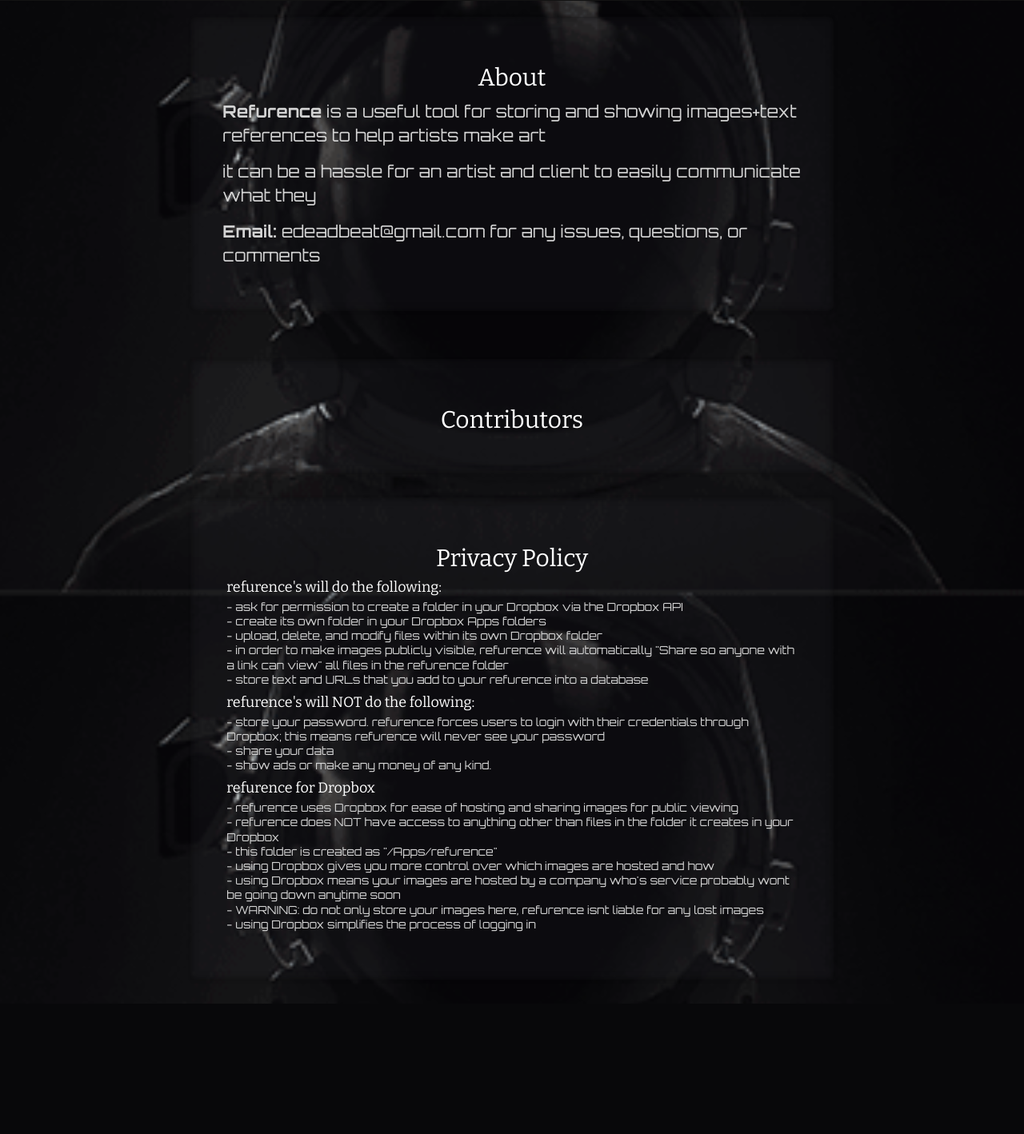
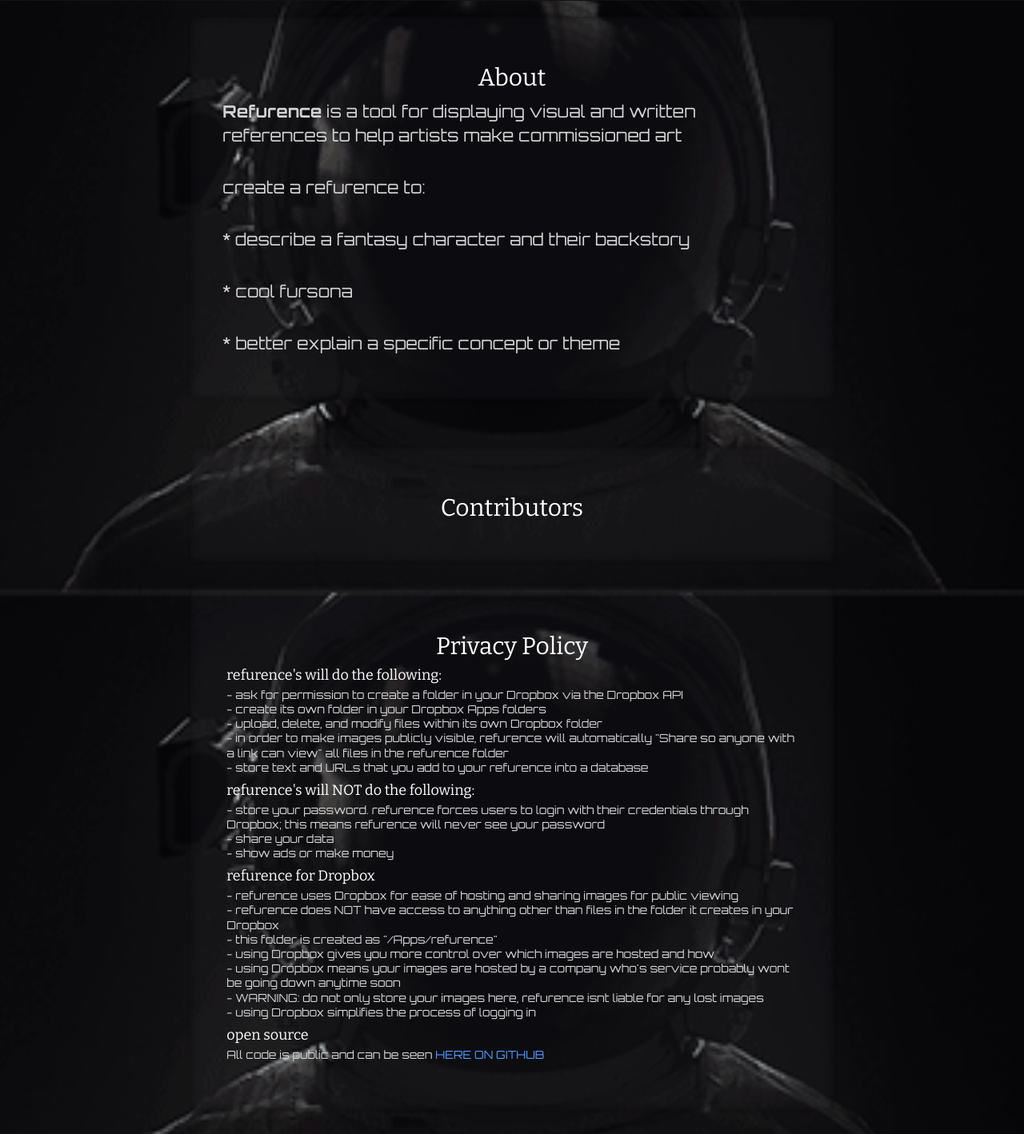
Before and after one commit to dbdeadbeat/refurence, a Flask app: template templates/home/about.html in a window 1280 px wide. Shown: the part 59-1477 px from the top of the page at 80% size. Before the commit the page ends 1314 px from the top, so only its background shows below. Run offline with Flask 2, Linux system fonts and the light colour scheme; the template is opened without the code that fills it, so the values that code supplies are empty; parts of the project's set-up code (start-up, migrations or seed data) failed here and were passed over; some libraries are stand-ins or nearby versions; some web fonts are replaced.

Commit message:
better about page

```diff
--- a/templates/home/about.html
+++ b/templates/home/about.html
@@ -8,9 +8,11 @@ About
 
   <div class="jumbotron content-box" style="padding:40px;">
       <h2 class="text-center">About</h2>
-      <p><strong>Refurence</strong> is a useful tool for storing and showing images+text references to help artists make art</p>
-      <p>it can be a hassle for an artist and client to easily communicate what they </p>
-      <p><strong>Email:</strong> edeadbeat@gmail.com for any issues, questions, or comments</p>
+      <p><strong>Refurence</strong> is a tool for displaying visual and written references to help artists make commissioned art</p></br>
+			<p>create a refurence to:</p></br>
+			<p>* describe a fantasy character and their backstory</p></br>
+			<p>* cool fursona</p></br>
+      <p>* better explain a specific concept or theme</p>
   </div>
 
   <div class="col-xs-12 content-box">
@@ -48,7 +50,7 @@ About
               <p class="list-group-item-text">
               - store your password.  refurence forces users to login with their credentials through Dropbox; this means refurence will never see your password</br>
               - share your data</br>
-              - show ads or make any money of any kind.</br>
+              - show ads or make money</br>
               </p>
           </li>
           <li class="list-group-item">
@@ -61,6 +63,11 @@ About
               - using Dropbox means your images are hosted by a company who's service probably wont be going down anytime soon</br>
               - WARNING: do not only store your images here, refurence isnt liable for any lost images</br>
               - using Dropbox simplifies the process of logging in</br>
+              </p>
+          </li>
+          <li class="list-group-item">
+              <h4 class="list-group-item-heading">open source</h4>
+              <p class="list-group-item-text"> All code is public and can be seen <a href="https://github.com/dbdeadbeat/refurence">HERE ON GITHUB</a>
               </p>
           </li>
       </ul>
```
